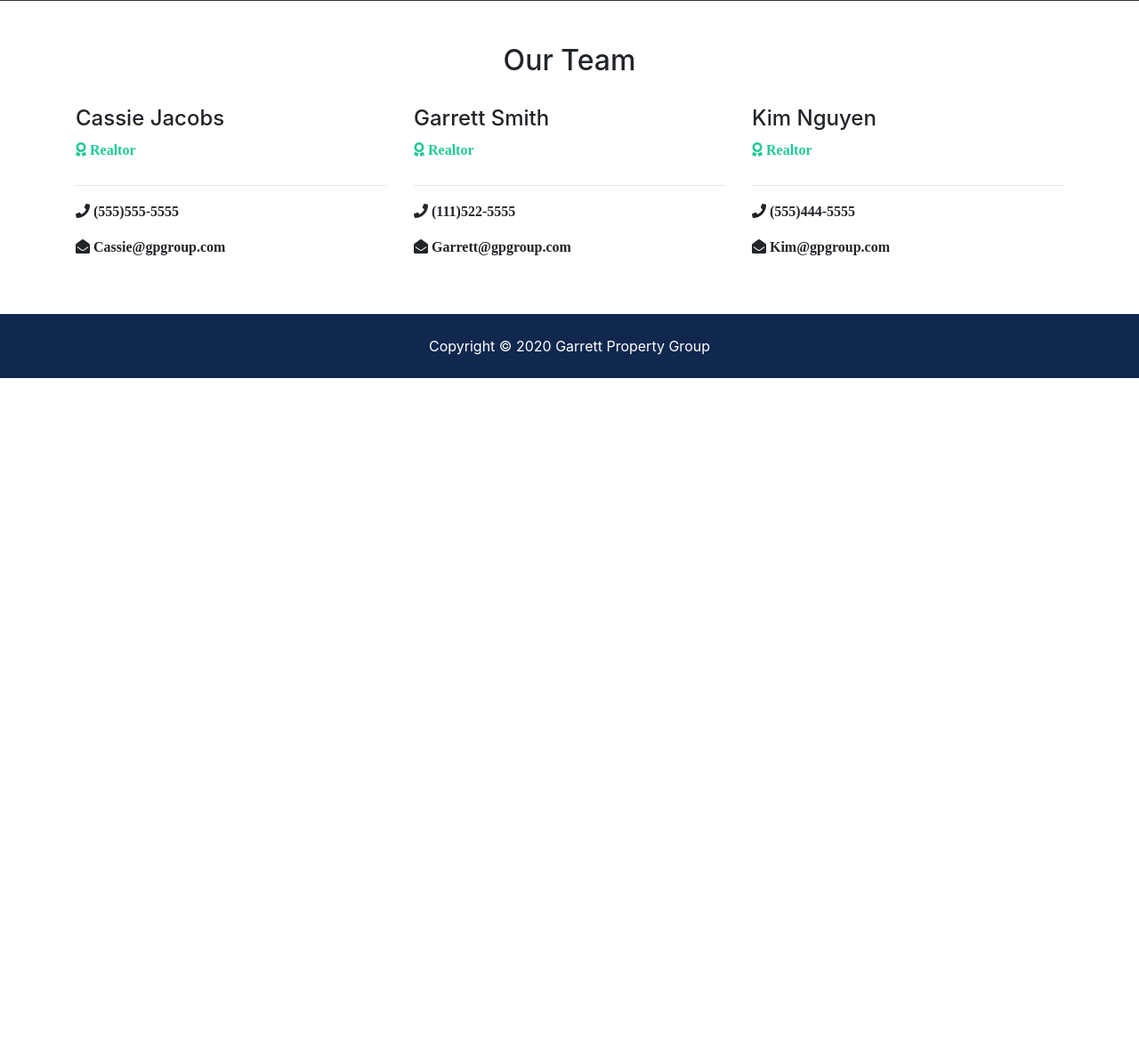
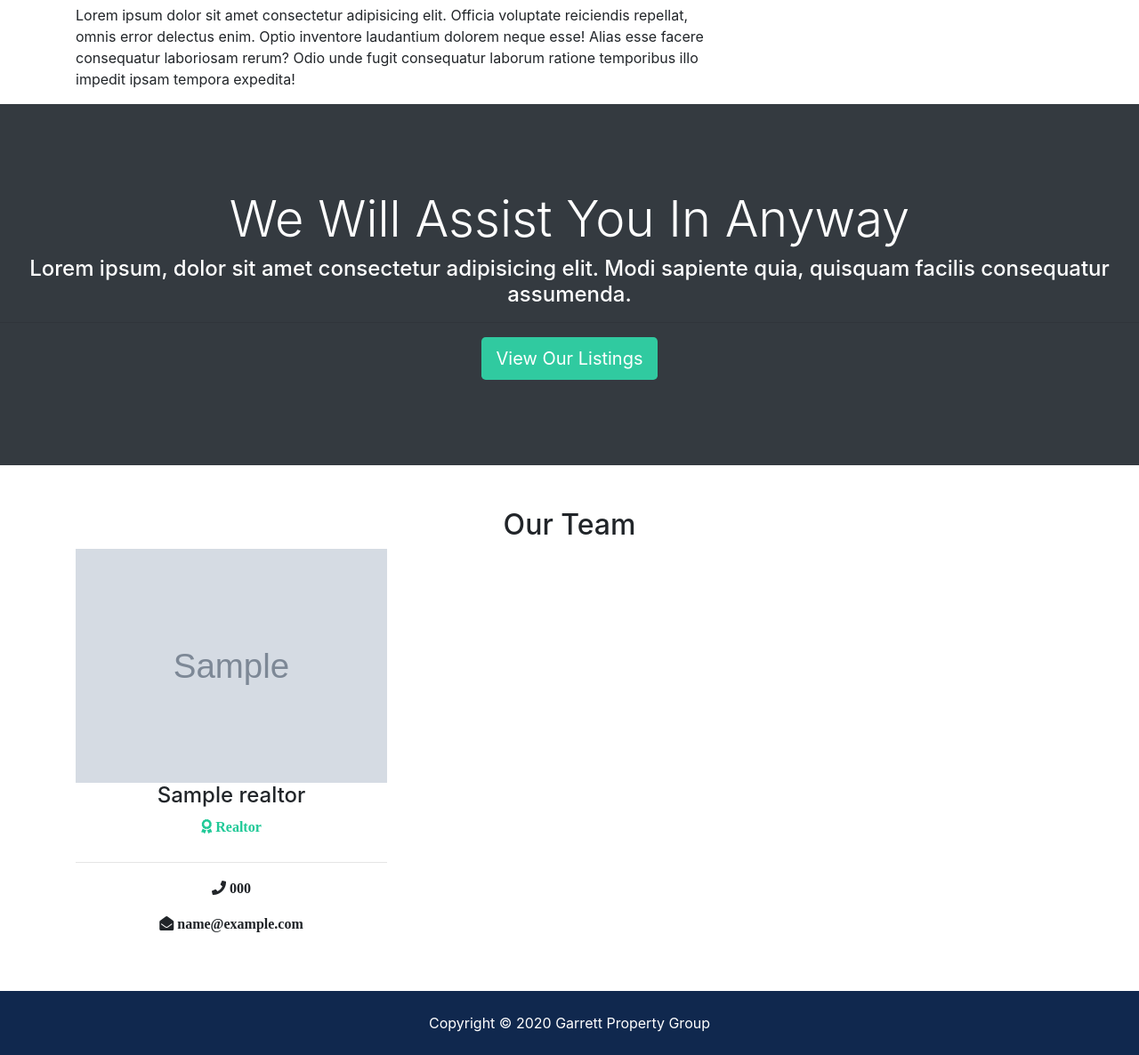
Before and after one commit to Gkata7/garrett_property_group, a Django app: page /about in a window 1280 px wide. Shown: the part 1112-2298 px from the top of the page at 89% size. Before the commit the page ends 1537 px from the top, so only its background shows below. Run offline with Django 3.2, Linux system fonts and the light colour scheme; tables that the repository leaves empty hold one stand-in row (values such as "Sample post"); grey boxes marked "Sample" are stand-in pictures; some libraries are stand-ins or nearby versions.

Commit message:
attached about/home html pages to the database

```diff
--- a/pages/views.py
+++ b/pages/views.py
@@ -1,8 +1,21 @@
 from django.shortcuts import render
 from django.http import HttpResponse
 
+from listings.models import Listing
+from realtors.models import Realtor
+
 def index(request):
-  return render(request, 'pages/index.html')
+  listings = Listing.objects.order_by('-list_date').filter(is_published=True)[:3]
+  context = {
+    'listings': listings
+  }
+  return render(request, 'pages/index.html', context)
 
 def about(request):
-  return render(request, 'pages/about.html')
+  realtors = Realtor.objects.order_by('hire_date')
+  mvp_realtors = Realtor.objects.all().filter(is_mvp=True)
+  context = {
+    'realtors': realtors,
+    'mvp_realtors': mvp_realtors
+  }
+  return render(request, 'pages/about.html', context)
--- a/templates/pages/about.html
+++ b/templates/pages/about.html
@@ -34,18 +34,22 @@
       <div class="col-md-8">
         <h2>Helping You Search For The Best Home</h2>
         <p class="lead">Lorem ipsum dolor, sit amet consectetur adipisicing elit. Cupiditate iure est possimus numquam?</p>
-        <img src="" alt="#">
+        <img src="./static/img/about_houses.jpg" alt="#">
         <p class="mt-4">Lorem ipsum dolor sit amet consectetur adipisicing elit. Officia voluptate reiciendis repellat, omnis error delectus enim. Optio inventore laudantium dolorem neque esse! Alias esse facere consequatur laboriosam rerum? Odio unde fugit consequatur laborum ratione temporibus illo impedit ipsam tempora expedita!</p>
       </div>
       <div class="col-md-4">
+        {% if mvp_realtors %}
+          {% for realtor in mvp_realtors %}
           <div class="card">
-          <img class="card-img" src="" alt="Seller of the Month">
+            <img class="card-img" src="{{ realtor.photo.url }}" alt="Seller of the Month">
             <div class="card-body">
               <h5 class="card-title">Seller of The Month</h5>
-            <h6 class="text-secondary">Kyle Allen</h6>
-            <p class="card-text">Lorem ipsum, dolor sit amet consectetur adipisicing elit. Quis eaque vitae repellat laborum eius voluptate, nesciunt veniam minima soluta sequi!</p>
+              <h6 class="text-secondary">{{ realtor.name }}</h6>
+              <p class="card-text">{{ realtor.description }}</p>
             </div>
           </div>
+          {% endfor %}
+        {% endif %}
       </div>
     </div>
   </div>
@@ -61,49 +65,29 @@
 <section id="team" class="py-5">
   <div class="container">
     <h2 class="text-center">Our Team</h2>
-    <div class="row">
+    <div class="row text-center">
+      {% if realtors %}
+        {% for realtor in realtors %}
         <div class="col-md-4">
-        <img src="" alt="" class="">
-        <h4>Cassie Jacobs</h4>
+          <img src="{{ realtor.photo.url }}" alt="" class="">
+          <h4>{{ realtor.name }}</h4>
           <p class="text-success">
             <i class="fas fa-award text-success mb-3"> Realtor</i>
           </p>
           <hr>
           <p>
-          <i class="fas fa-phone"> (555)555-5555</i>
+            <i class="fas fa-phone"> {{ realtor.phone }}</i>
           </p>
           <p>
-          <i class="fas fa-envelope-open"> Cassie@gpgroup.com</i>
+            <i class="fas fa-envelope-open"> {{ realtor.email }}</i>
           </p>
         </div>
-      <div class="col-md-4">
-        <img src="" alt="" class="">
-        <h4>Garrett Smith</h4>
-        <p class="text-success">
-          <i class="fas fa-award text-success mb-3"> Realtor</i>
-        </p>
-        <hr>
-        <p>
-          <i class="fas fa-phone"> (111)522-5555</i>
-        </p>
-        <p>
-          <i class="fas fa-envelope-open"> Garrett@gpgroup.com</i>
-        </p>
+        {% endfor %}
+      {% else %}
+        <div class="col-md-12">
+          <p>No Realtors Available</p>
         </div>
-      <div class="col-md-4">
-        <img src="" alt="" class="">
-        <h4>Kim Nguyen</h4>
-        <p class="text-success">
-          <i class="fas fa-award text-success mb-3"> Realtor</i>
-        </p>
-        <hr>
-        <p>
-          <i class="fas fa-phone"> (555)444-5555</i>
-        </p>
-        <p>
-          <i class="fas fa-envelope-open"> Kim@gpgroup.com</i>
-        </p>
-      </div>
+      {% endif %}
     </div>
   </div>
 </section>
```
Also changed, not shown: templates/pages/index.html (+19 -109 lines), 1 other file. Lines whose indentation alone changed are shown as unchanged.
